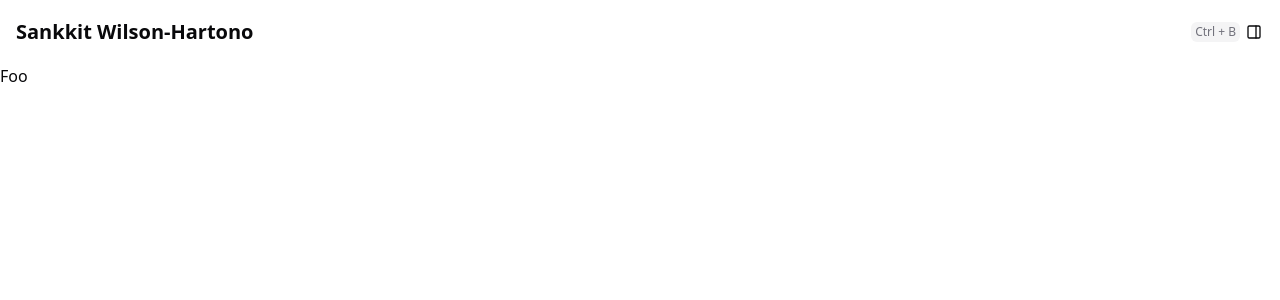
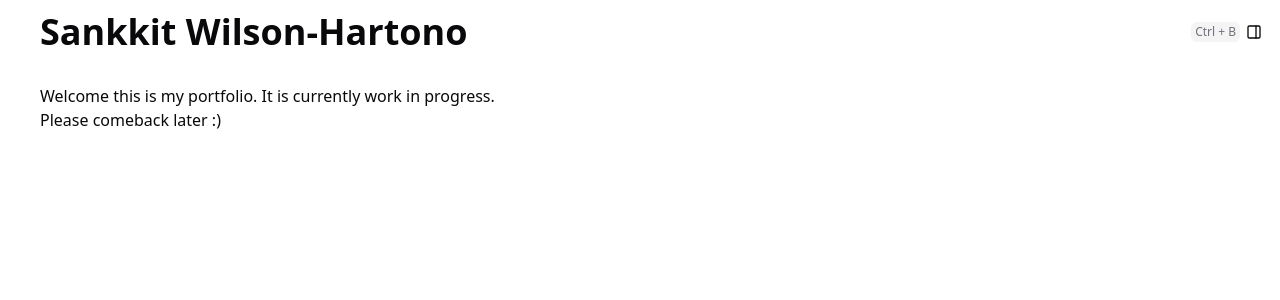
Before and after one commit to Sankeetos/sankeetos-portfolio, a SvelteKit app: page / in a window 1280 px wide. Shown: the top 300 px of the page. Built offline with nearby package versions, Linux system fonts and the light colour scheme.

Commit message:
Add wip message, centre sidebar items

```diff
--- a/src/lib/components/app-sidebar.svelte
+++ b/src/lib/components/app-sidebar.svelte
@@ -26,13 +26,13 @@
 </script>
 
 <Sidebar.Root bind:ref {...restProps}>
-	<Sidebar.Content>
+	<Sidebar.Content class="justify-center-safe">
 		<Sidebar.Group>
 			<Sidebar.GroupContent>
-				<Sidebar.Menu>
+				<Sidebar.Menu class="gap-8">
 					{#each data.navMain as item (item.title)}
 						<Sidebar.MenuItem>
-							<Sidebar.MenuButton class="flex justify-center text-xl font-medium">
+							<Sidebar.MenuButton class="flex justify-center text-3xl font-medium">
 								{#snippet child({ props })}
 									<a href={item.url} {...props}>
 										{item.title}
--- a/src/routes/+layout.svelte
+++ b/src/routes/+layout.svelte
@@ -8,8 +8,8 @@
 
 <Sidebar.Provider open={false}>
 	<Sidebar.Inset>
-		<header class="flex h-16 shrink-0 items-center gap-2 px-4">
-			<h1 class="text-xl font-bold">Sankkit Wilson-Hartono</h1>
+		<header class="flex h-16 shrink-0 items-center gap-2 px-4 pl-10">
+			<h1 class="text-4xl font-bold">Sankkit Wilson-Hartono</h1>
 			<div class="ms-auto flex items-center">
 				<Kbd.Group>
 					<Kbd.Root>Ctrl + B</Kbd.Root>
@@ -17,7 +17,9 @@
 				<Sidebar.Trigger class="ms-auto -me-1 rotate-180" />
 			</div>
 		</header>
-		{@render children()}
+		<div class="pt-5 pl-10">
+			{@render children()}
+		</div>
 	</Sidebar.Inset>
 	<AppSidebar side="right" />
 </Sidebar.Provider>
--- a/src/routes/+page.svelte
+++ b/src/routes/+page.svelte
@@ -1 +1,4 @@
-Foo
+<div>
+	Welcome this is my portfolio. It is currently work in progress.
+	<div>Please comeback later :)</div>
+</div>
```
